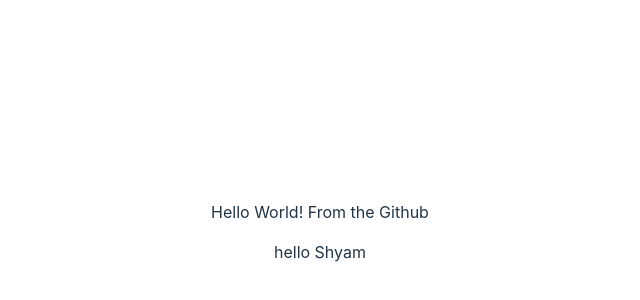
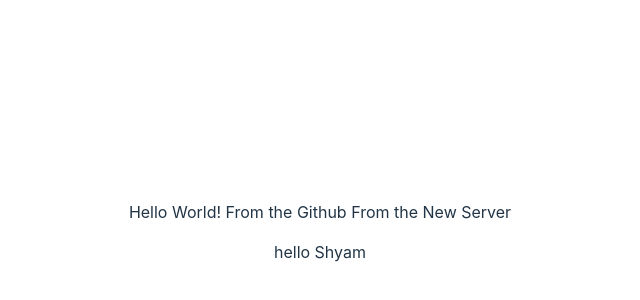
Before and after one commit to Angryman18/jenkins-cicd, a React (Vite) app: page / in a window 1280 px wide. Shown: the part 160-460 px from the top of the page, without its empty margins (320-960 px from the left). Built offline with nearby package versions, Linux system fonts and the light colour scheme.

Commit message:
Update App.jsx

```diff
--- a/src/App.jsx
+++ b/src/App.jsx
@@ -3,6 +3,7 @@ import "./App.css";
 function App() {
   return <div>Hello World!
     From the Github
+    From the New Server
   <p>hello Shyam</p>
   </div>;
 }
```
